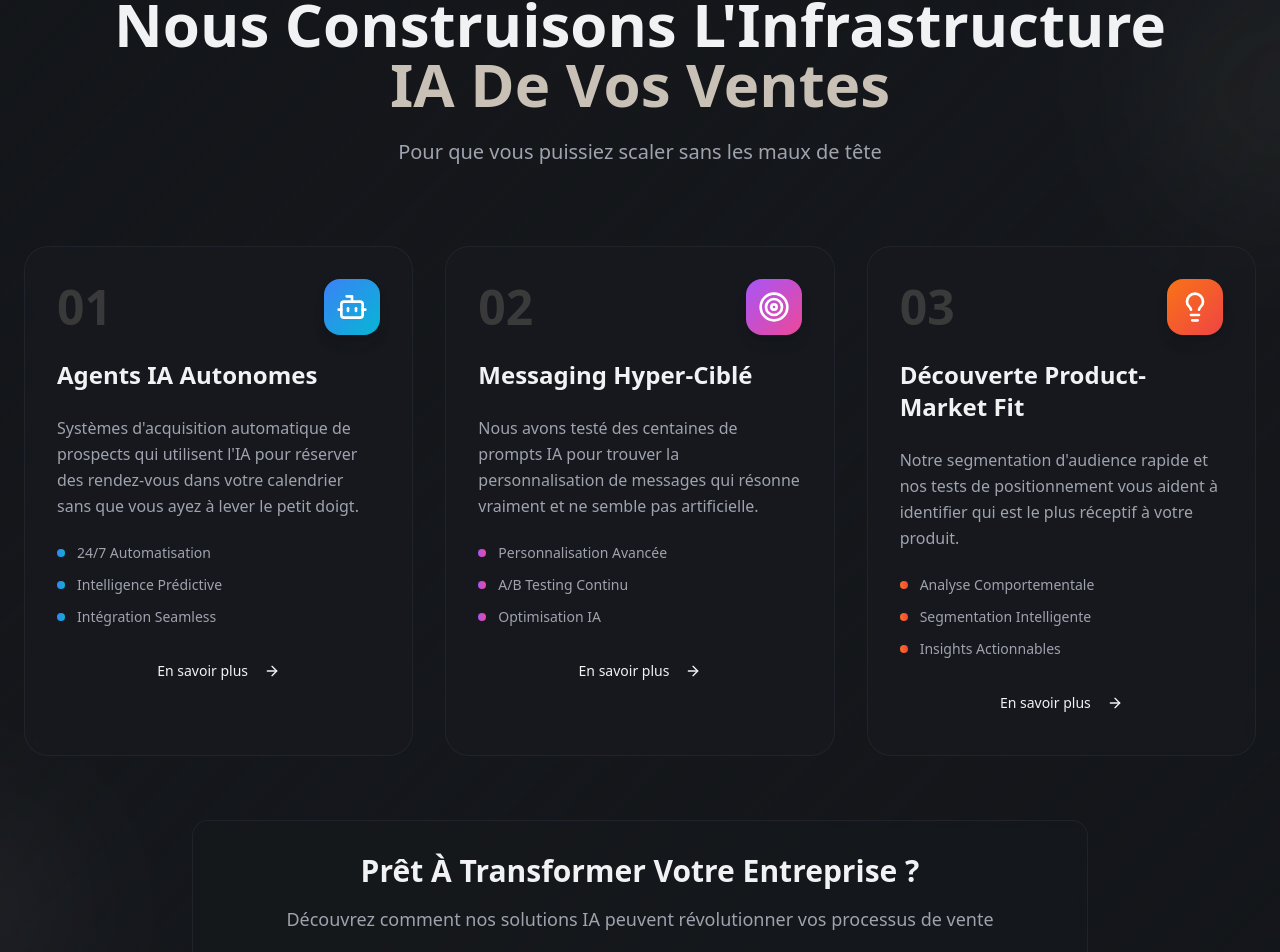
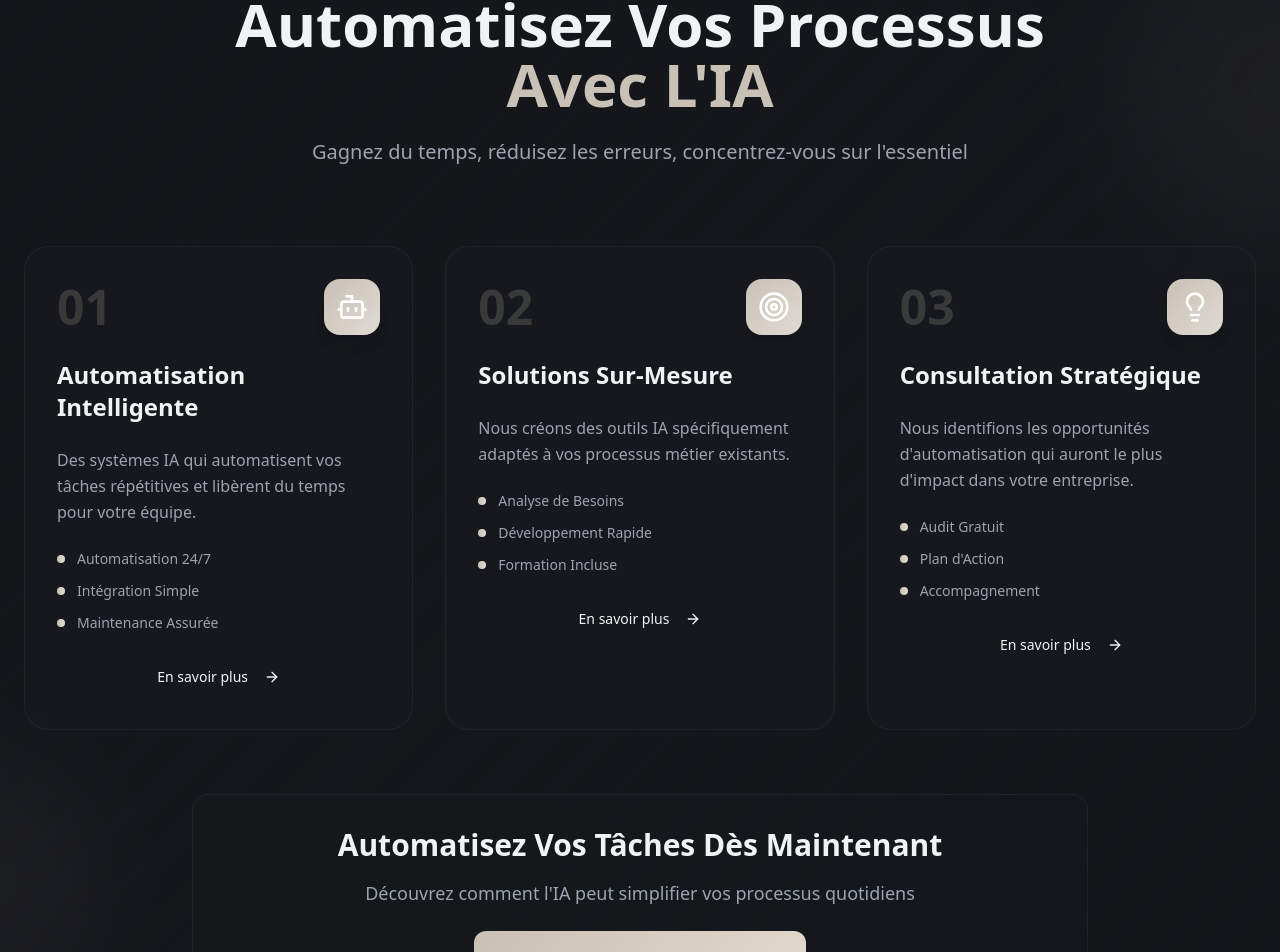
Before and after one commit to piraxe15/opteriq-new, a React (Vite) app: page / in a window 1280 px wide. Shown: the part 1468-2420 px from the top of the page. Built offline with nearby package versions, Linux system fonts and the light colour scheme.

Commit message:
Refactor: Update logo, content, and style
- Replaced the existing logo with the provided one.
- Removed any references to sales or money.
- Revised the "ModernServices" section's content and tone.
- Changed the service icons' colors to beige.

```diff
--- a/src/components/Header.tsx
+++ b/src/components/Header.tsx
@@ -11,7 +11,7 @@ const Header = () => {
         <div className="flex items-center justify-between">
           <div className="flex items-center space-x-3">
             <img
-              src="/lovable-uploads/117794ff-b203-452a-b819-54520341f0be.png"
+              src="/lovable-uploads/0ce809f9-8c53-4667-9b80-674c29b95707.png"
               alt="Opteriq Logo"
               className="w-10 h-10 md:w-12 md:h-12"
             />
--- a/src/components/ModernFooter.tsx
+++ b/src/components/ModernFooter.tsx
@@ -6,7 +6,7 @@ const ModernFooter = () => {
         {/* Logo et description centrés */}
         <div className="text-center max-w-2xl mx-auto mb-8">
           <div className="flex items-center justify-center space-x-3 mb-4">
-            <img src="/lovable-uploads/117794ff-b203-452a-b819-54520341f0be.png" alt="Opteriq Logo" className="w-8 h-8" />
+            <img src="/lovable-uploads/0ce809f9-8c53-4667-9b80-674c29b95707.png" alt="Opteriq Logo" className="w-8 h-8" />
             <span className="text-xl font-bold text-foreground">Opteriq</span>
           </div>
           <p className="text-muted-foreground leading-relaxed">
--- a/src/components/ModernServices.tsx
+++ b/src/components/ModernServices.tsx
@@ -5,26 +5,26 @@ const ModernServices = () => {
   const services = [
     {
       icon: Bot,
-      title: "Agents IA Autonomes",
-      description: "Systèmes d'acquisition automatique de prospects qui utilisent l'IA pour réserver des rendez-vous dans votre calendrier sans que vous ayez à lever le petit doigt.",
-      features: ["24/7 Automatisation", "Intelligence Prédictive", "Intégration Seamless"],
-      gradient: "from-blue-500 to-cyan-500",
+      title: "Automatisation Intelligente",
+      description: "Des systèmes IA qui automatisent vos tâches répétitives et libèrent du temps pour votre équipe.",
+      features: ["Automatisation 24/7", "Intégration Simple", "Maintenance Assurée"],
+      gradient: "from-primary to-accent",
       delay: "0s"
     },
     {
       icon: Target,
-      title: "Messaging Hyper-Ciblé",
-      description: "Nous avons testé des centaines de prompts IA pour trouver la personnalisation de messages qui résonne vraiment et ne semble pas artificielle.",
-      features: ["Personnalisation Avancée", "A/B Testing Continu", "Optimisation IA"],
-      gradient: "from-purple-500 to-pink-500",
+      title: "Solutions Sur-Mesure",
+      description: "Nous créons des outils IA spécifiquement adaptés à vos processus métier existants.",
+      features: ["Analyse de Besoins", "Développement Rapide", "Formation Incluse"],
+      gradient: "from-primary to-accent",
       delay: "0.2s"
     },
     {
       icon: Lightbulb,
-      title: "Découverte Product-Market Fit",
-      description: "Notre segmentation d'audience rapide et nos tests de positionnement vous aident à identifier qui est le plus réceptif à votre produit.",
-      features: ["Analyse Comportementale", "Segmentation Intelligente", "Insights Actionnables"],
-      gradient: "from-orange-500 to-red-500",
+      title: "Consultation Stratégique",
+      description: "Nous identifions les opportunités d'automatisation qui auront le plus d'impact dans votre entreprise.",
+      features: ["Audit Gratuit", "Plan d'Action", "Accompagnement"],
+      gradient: "from-primary to-accent",
       delay: "0.4s"
     }
   ];
@@ -40,13 +40,13 @@ const ModernServices = () => {
           </div>
 
           <h2 className="text-4xl md:text-6xl font-bold text-foreground mb-6">
-            Nous Construisons L'Infrastructure
+            Automatisez Vos Processus
             <br />
-            <span className="text-primary">IA De Vos Ventes</span>
+            <span className="text-primary">Avec L'IA</span>
           </h2>
 
           <p className="text-xl text-muted-foreground max-w-3xl mx-auto">
-            Pour que vous puissiez scaler sans les maux de tête
+            Gagnez du temps, réduisez les erreurs, concentrez-vous sur l'essentiel
           </p>
         </div>
 
@@ -107,10 +107,10 @@ const ModernServices = () => {
         <div className="text-center">
           <div className="bg-card/30 backdrop-blur-sm border border-border/50 rounded-2xl p-8 max-w-4xl mx-auto">
             <h3 className="text-3xl font-bold text-foreground mb-4">
-              Prêt À Transformer Votre Entreprise ?
+              Automatisez Vos Tâches Dès Maintenant
             </h3>
             <p className="text-lg text-muted-foreground mb-6">
-              Découvrez comment nos solutions IA peuvent révolutionner vos processus de vente
+              Découvrez comment l'IA peut simplifier vos processus quotidiens
             </p>
             <Button variant="hero" size="xl" className="group">
               Commencer Maintenant
```
Also changed, not shown: public/lovable-uploads/0ce809f9-8c53-4667-9b80-674c29b95707.png (added).
